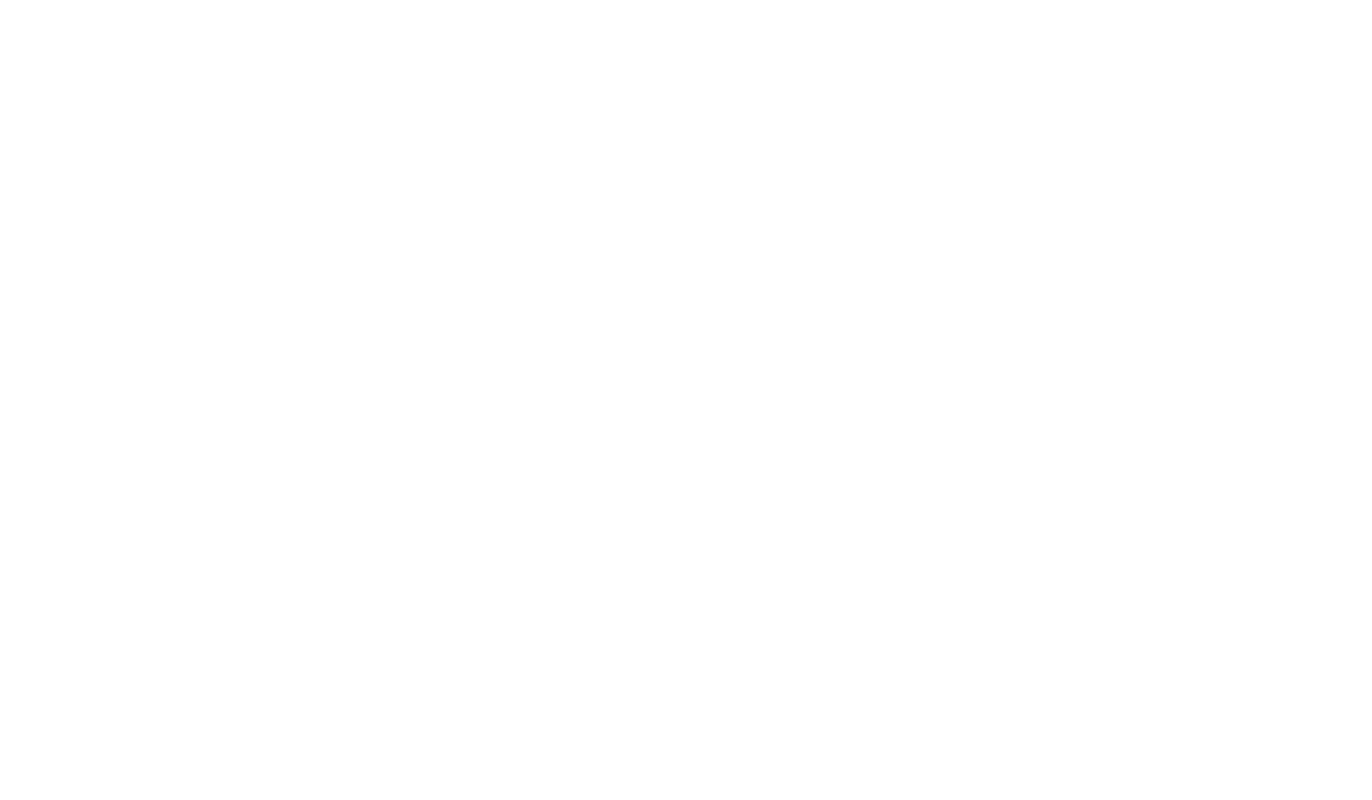
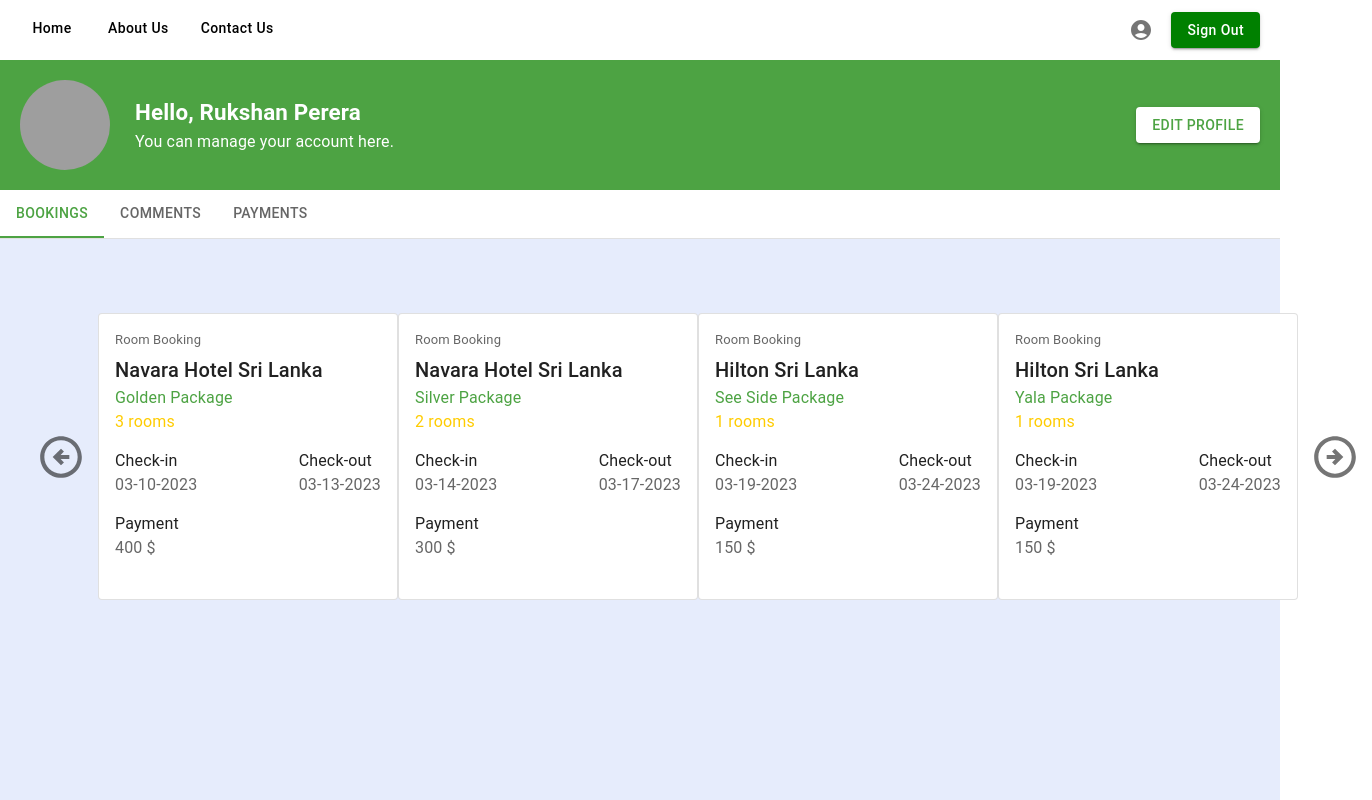
Before and after one commit to DumedhaR/TourGenius, a React (Create React App) app in the folder front-end/front-end-tour-genius/: page /account/traveler in a window 1280 px wide. Shown: the top 800 px of the page, 1372 px wide, since content can reach past the window. Built offline with nearby package versions, Linux system fonts and the light colour scheme; grey boxes are pictures that could not be loaded.

Commit message:
updated tarveler account UI

```diff
--- a/front-end/front-end-tour-genius/src/components/Navigation/NavigationBar.jsx
+++ b/front-end/front-end-tour-genius/src/components/Navigation/NavigationBar.jsx
@@ -27,7 +27,7 @@
     }
   };
   const navigateToProfile = () => {
-    navigate('/userProfile');
+    navigate('/account/traveler');
   };
   return (
     <div className="navBar">
--- a/front-end/front-end-tour-genius/src/components/Account/AccountTabs.jsx
+++ b/front-end/front-end-tour-genius/src/components/TravelerAccount/AccountTabs.jsx
@@ -6,6 +6,7 @@
 import Box from '@mui/material/Box';
 import { createTheme, ThemeProvider } from '@mui/material/styles';
 import BookingContainer from './BookingContainer';
+import '../../utils/BookingContainer.css';
 
 function CustomTabPanel(props) {
   const { children, value, index, ...other } = props;
@@ -71,15 +72,22 @@
             indicatorColor="secondary">
             <Tab label="Bookings" {...a11yProps(0)} />
             <Tab label="Comments" {...a11yProps(1)} />
-            <Tab label="Payements" {...a11yProps(2)} />
+            <Tab label="Payments" {...a11yProps(2)} />
           </Tabs>
         </Box>
       </ThemeProvider>
-      <CustomTabPanel value={value} index={0}>
-        <BookingContainer />
-      </CustomTabPanel>
-      <CustomTabPanel value={value} index={1}></CustomTabPanel>
-      <CustomTabPanel value={value} index={2}></CustomTabPanel>
+
+      <div className="tabBody">
+        <CustomTabPanel value={value} index={0}>
+          <BookingContainer />
+        </CustomTabPanel>
+      </div>
+      <div className="tabBody">
+        <CustomTabPanel value={value} index={1}></CustomTabPanel>
+      </div>
+      <div className="tabBody">
+        <CustomTabPanel value={value} index={2}></CustomTabPanel>
+      </div>
     </Box>
   );
 }
--- /dev/null
+++ b/front-end/front-end-tour-genius/src/components/TravelerAccount/BookingCard.jsx
@@ -0,0 +1,64 @@
+import * as React from 'react';
+import Box from '@mui/material/Box';
+import Card from '@mui/material/Card';
+import CardContent from '@mui/material/CardContent';
+import Typography from '@mui/material/Typography';
+import '../../utils/BookingCard.css';
+import { createTheme, ThemeProvider } from '@mui/material/styles';
+
+export default function BookingCard({
+  checkInDate,
+  checkOutDate,
+  payment,
+  totalRooms,
+  packageName,
+  clientName
+}) {
+  const theme = createTheme({
+    palette: {
+      green: '#4DA343',
+      yellow: '#ffcc00'
+    }
+  });
+
+  return (
+    <Box sx={{ minWidth: 300 }}>
+      <Card variant="outlined">
+        <CardContent>
+          <ThemeProvider theme={theme}>
+            <div className="card-raw">
+              <Typography sx={{ fontSize: 13 }} color="text.secondary" gutterBottom>
+                Room Booking
+              </Typography>
+              <Typography variant="h6" component="div">
+                {clientName}
+              </Typography>
+              <Typography color="green">{packageName}</Typography>
+              <Typography color="yellow">{totalRooms} rooms</Typography>
+            </div>
+            <div className="card-raw" id="duration">
+              <div id="checkin">
+                <Typography variant="h7" component="div">
+                  Check-in
+                </Typography>
+                <Typography color="text.secondary">{checkInDate}</Typography>
+              </div>
+              <div id="checkout">
+                <Typography variant="h7" component="div">
+                  Check-out
+                </Typography>
+                <Typography color="text.secondary">{checkOutDate}</Typography>
+              </div>
+            </div>
+            <div className="card-raw">
+              <Typography variant="h7" component="div">
+                Payment
+              </Typography>
+              <Typography color="text.secondary">{payment} $</Typography>
+            </div>
+          </ThemeProvider>
+        </CardContent>
+      </Card>
+    </Box>
+  );
+}
--- a/front-end/front-end-tour-genius/src/components/Account/BookingContainer.jsx
+++ b/front-end/front-end-tour-genius/src/components/TravelerAccount/BookingContainer.jsx
@@ -26,8 +26,7 @@
     setActiveIndex(newIndex);
   };
   return (
-    <div>
-      <div id="Topic">Upcoming Bookings</div>
+    <div className="body">
       <div className="containerBooking">
         <IconButton aria-label="left" size="large" onClick={handleMoveLeft}>
           <ArrowCircleLeftOutlinedIcon
--- a/front-end/front-end-tour-genius/src/index.js
+++ b/front-end/front-end-tour-genius/src/index.js
@@ -1,11 +1,15 @@
 import React from 'react';
 import ReactDOM from 'react-dom/client';
 import './index.css';
-//import App from './App';
+import App from './App';
 import reportWebVitals from './reportWebVitals';
 
 const root = ReactDOM.createRoot(document.getElementById('root'));
-root.render(<React.StrictMode></React.StrictMode>);
+root.render(
+  <React.StrictMode>
+    <App />
+  </React.StrictMode>
+);
 
 // If you want to start measuring performance in your app, pass a function
 // to log results (for example: reportWebVitals(console.log))
--- a/front-end/front-end-tour-genius/src/pages/Account/AccountData.js
+++ b/front-end/front-end-tour-genius/src/pages/Account/AccountData.js
@@ -2,5 +2,6 @@
   email: 'rukshan@gmail.com',
   firstName: 'Rukshan',
   lastName: 'Perera',
-  profilePicture: 'images/profile.jpg'
+  profilePicture:
+    'https://images.pexels.com/photos/771742/pexels-photo-771742.jpeg?auto=compress&cs=tinysrgb&w=1260&h=750&dpr=1'
 };
--- a/front-end/front-end-tour-genius/src/pages/Account/TravelerAccountPage.jsx
+++ b/front-end/front-end-tour-genius/src/pages/Account/TravelerAccountPage.jsx
@@ -1,10 +1,10 @@
 import React from 'react';
 import NavigationBar from '../../components/Navigation/NavigationBar';
-import '../../utils/destinationPage.css';
+import '../../utils/AccountPage.css';
 // This DataFiles are removed when components are intergrated
 import Footer from '../../components/Footer/Footer';
-import AccountHeader from '../../components/Account/AccountHeader';
-import AccountTabs from '../../components/Account/AccountTabs';
+import AccountHeader from '../../components/TravelerAccount/AccountHeader';
+import AccountTabs from '../../components/TravelerAccount/AccountTabs';
 import { AccountData } from './AccountData';
 
 function TravelerAccountPage() {
@@ -23,7 +23,7 @@
       <div className="accountTabs">
         <AccountTabs />
       </div>
-      <div className="TravelerFooter">
+      <div className="travelerFooter">
         <Footer />
       </div>
     </div>
--- a/front-end/front-end-tour-genius/src/utils/AccountPage.css
+++ b/front-end/front-end-tour-genius/src/utils/AccountPage.css
@@ -1,4 +1,8 @@
 .travelerPage {
     width: 100%;
     height: fit-content;
+
   }
+  .pageBody{
+    background-color: #e6ecfc;
+  }
--- a/front-end/front-end-tour-genius/src/utils/BookingContainer.css
+++ b/front-end/front-end-tour-genius/src/utils/BookingContainer.css
@@ -1,10 +1,14 @@
 #Topic{
   font-weight:bold;
-  font-size: 1.1em;
+  font-size: 1.2em;
   margin-top: 15px;
 }
-  .containerBooking {
+.containerBooking {
     display: flex;
     justify-content: space-between;
-    margin-top: 40px;
-  }
+    margin-top: 50px;
+}
+.tabBody{
+  background-color: #e6ecfc;
+  padding-bottom: 60px;
+}
```
Also changed, not shown: front-end/front-end-tour-genius/src/components/Account/BookingCard.jsx (deleted, +0 -66 lines), front-end/front-end-tour-genius/src/assests/images/profile.jpg (renamed from front-end/front-end-tour-genius/public/images/profile.jpg), front-end/front-end-tour-genius/src/components/TravelerAccount/AccountHeader.jsx (renamed from front-end/front-end-tour-genius/src/components/Account/AccountHeader.jsx), front-end/front-end-tour-genius/src/components/TravelerAccount/BookingData.js (renamed from front-end/front-end-tour-genius/src/components/Account/BookingData.js).
